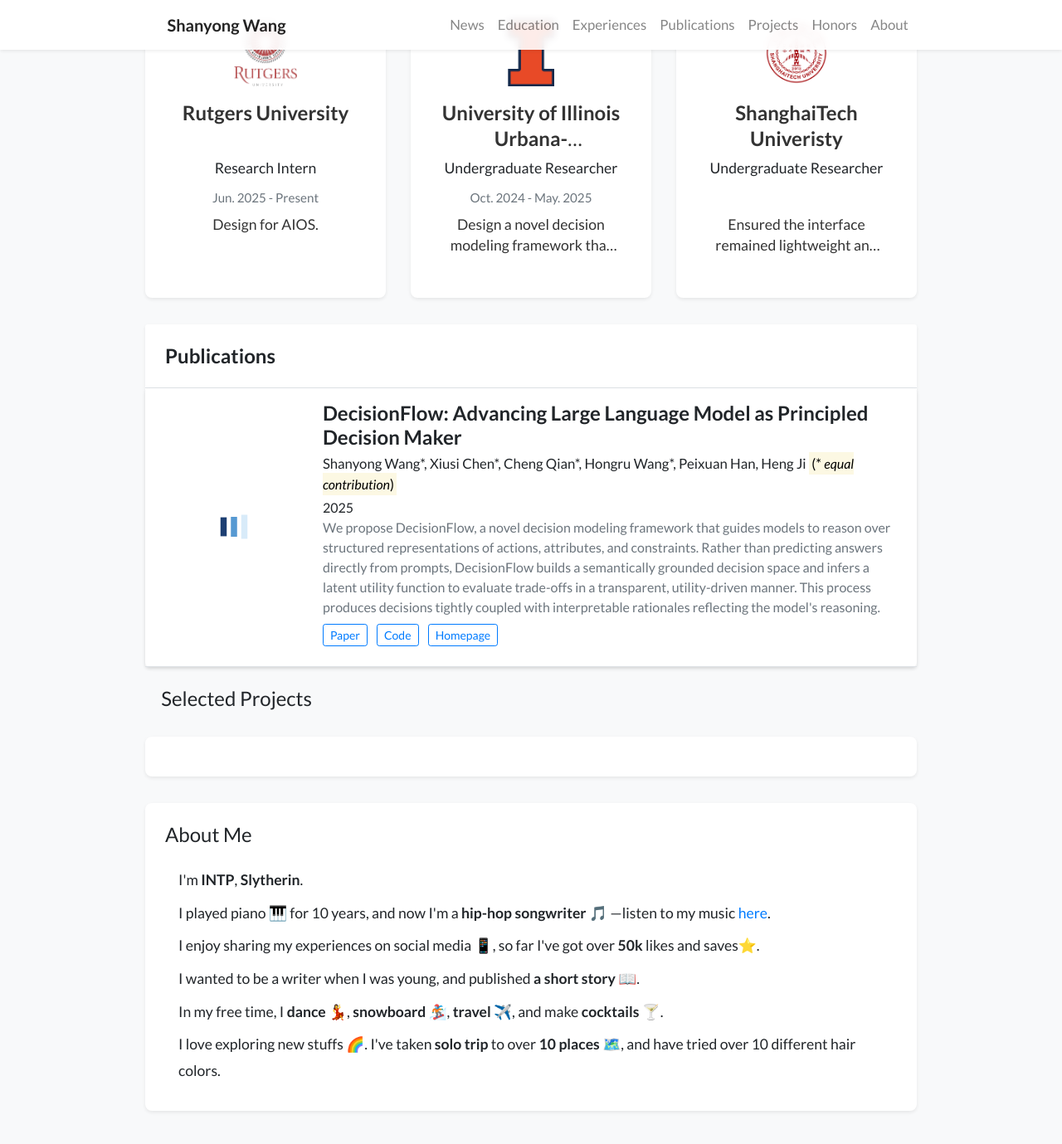
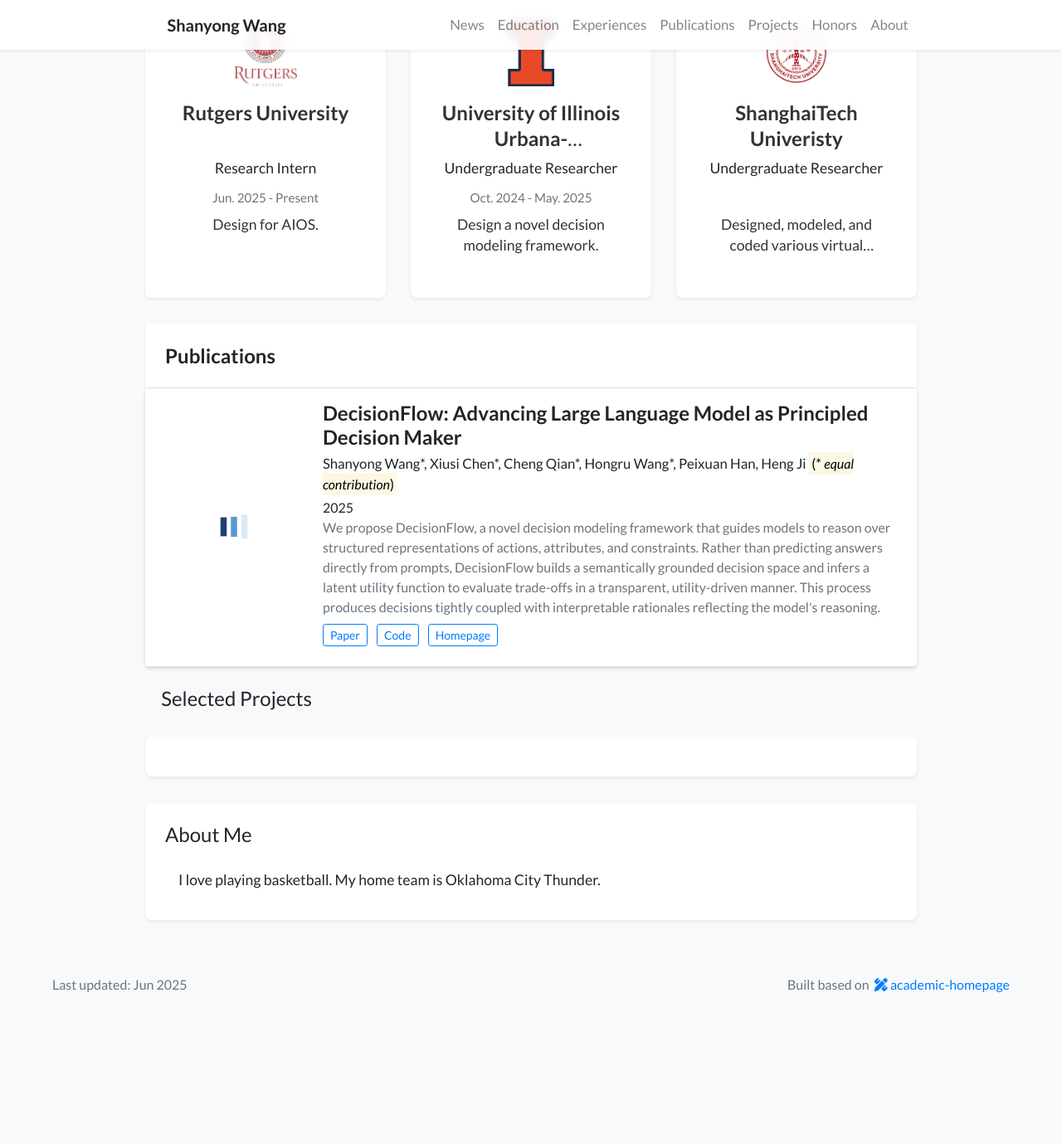
Before and after one commit to SwimmingWang/swimmingwang.github.io, a Jekyll site: the page built from index.html, in a window 1280 px wide and 1400 px high, scrolled down 1150 px. Shown: the top 1379 px of the window at 83% size. Built offline with Jekyll 4.4.1, drawn with Linux system fonts in a browser that asks for light colours; nearby versions of some CDN libraries; a style sheet for code colours, icons or effects is not loaded; after the commit the page ends 2367 px from its top, so only the background shows below that.

Commit message:
update logo

```diff
--- a/_data/profile.yml
+++ b/_data/profile.yml
@@ -20,13 +20,13 @@ email: "wangshy04@gmail.com"
 short_bio_text_justify: false
 short_bio: >-
   <p>
-    Hi there👋 My name is Shanyong Wang. I am a junior undergraduate at <a href="https://www.shanghaitech.edu.cn/eng/" target="_blank">ShanghaiTech University</a> and an exchange student at <a href="https://grainger.illinois.edu/" target="_blank">UIUC</a> in 2024, majoring in computer science. I am very fortunate to join the UIUC <a href="https://blender.cs.illinois.edu/" target="_blank">Blender Lab</a> advised by Prof. <a href="https://blender.cs.illinois.edu/hengji.html" target="_blank">Heng Ji</a> and mentor <a href="https://xiusic.github.io/" target="_blank">Xiusi Chen</a>. I also work closing with Prof.<a href="https://bme.shanghaitech.edu.cn/bme_en/2021/0326/c8252a1073789/page.htm" target="_blank">Ze Xiong</a> at <a href="https://xiong-group.com/" target="_blank">WiSe lab</a> back in ShanghaiTech University.
+    Hi there👋 My name is Shanyong Wang. I am a junior undergraduate at <a href="https://www.shanghaitech.edu.cn/eng/" target="_blank">ShanghaiTech University</a> and an exchange student at <a href="https://grainger.illinois.edu/" target="_blank">UIUC</a> in 2024, majoring in computer science. I am very fortunate to join the UIUC <a href="https://blender.cs.illinois.edu/" target="_blank">Blender Lab</a> advised by Prof. <a href="https://blender.cs.illinois.edu/hengji.html" target="_blank">Heng Ji</a> and mentor <a href="https://xiusic.github.io/" target="_blank">Xiusi Chen</a>. I also work closing with Prof. <a href="https://bme.shanghaitech.edu.cn/bme_en/2021/0326/c8252a1073789/page.htm" target="_blank">Ze Xiong</a> at <a href="https://xiong-group.com/" target="_blank">WiSe lab</a> back in ShanghaiTech University.
   </p>
   <p>
     My Chinese name is 王善泳. My pronouns are He/Him/His.
   </p>
 
-portrait_url: /assets/images/photos/wsy.jpg
+portrait_url: /assets/images/photos/wsy_1.jpg
 # portrait_caption: >-
 #   Photo by Manja Vitolic on Unsplash (this caption is optional, comment it out to disable).
 
@@ -53,13 +53,13 @@ experience:
     position: "Undergraduate Researcher"
     date: "Oct. 2024 - May. 2025"
     logo: "/assets/images/badges/UIUC.png"
-    brief: "Design a novel decision modeling framework that builds a semantically grounded decision space and infers a latent utility function to evaluate trade-offs in a transparent, utility-driven manner."
+    brief: "Design a novel decision modeling framework."
 
   - company: "ShanghaiTech Univeristy"
     position: "Undergraduate Researcher"
     date: ""
     logo: "/assets/images/badges/shanghaitech.jpg"
-    brief: "Ensured the interface remained lightweight and efficient while offering seamless human-machine interaction."
+    brief: "Designed, modeled, and coded various virtual environments."
 
 # awards:
 # - name: No. 352 (Top 1%), Alibaba Global Mathematics Competition Qualifying Round
--- a/_includes/widgets/about_me_card.html
+++ b/_includes/widgets/about_me_card.html
@@ -4,17 +4,7 @@
             <div class="card-body p-4">
                 <h6 class="mb-4" style="font-size: 1.5rem;">About Me</h6>
                 <div class="about-content" style="font-size: 1.1rem; padding-left: 1rem; line-height: 1.8;">
-                    <p class="mb-2">I'm <strong>INTP</strong>, <strong>Slytherin</strong>.</p>
-
-                    <p class="mb-2">I played piano 🎹 for 10 years, and now I'm a <strong>hip-hop songwriter</strong> 🎵 —listen to my music <a href="https://music.163.com/#/artist?app_version=8.10.81&id=50221641&dlt=0846" target="_blank" class="text-primary">here</a>.</p>
-
-                    <p class="mb-2">I enjoy sharing my experiences on social media 📱, so far I've got over <strong>50k</strong> likes and saves⭐️.</p>
-
-                    <p class="mb-2">I wanted to be a writer when I was young, and published <strong>a short story</strong> 📖.</p>
-
-                    <p class="mb-2">In my free time, I <strong>dance</strong> 💃, <strong>snowboard</strong> 🏂, <strong>travel</strong> ✈️, and make <strong>cocktails</strong> 🍸.</p>
-
-                    <p class="mb-2">I love exploring new stuffs 🌈. I've taken <strong>solo trip</strong> to over <strong>10 places</strong> 🗺️, and have tried over 10 different hair colors.</p>
+                    <p class="mb-2">I love playing basketball. My home team is Oklahoma City Thunder. </p>
                 </div>
             </div>
         </div>
```
Also changed, not shown: assets/images/photos/wsy_1.jpg (added).
